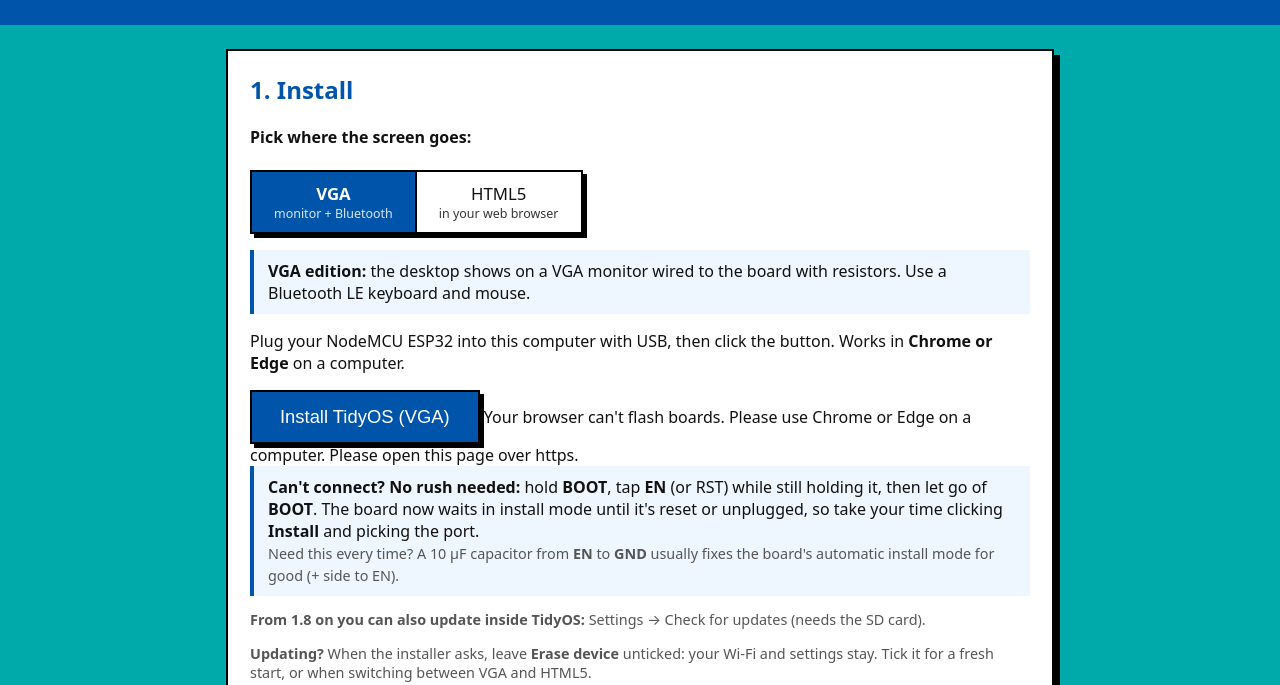
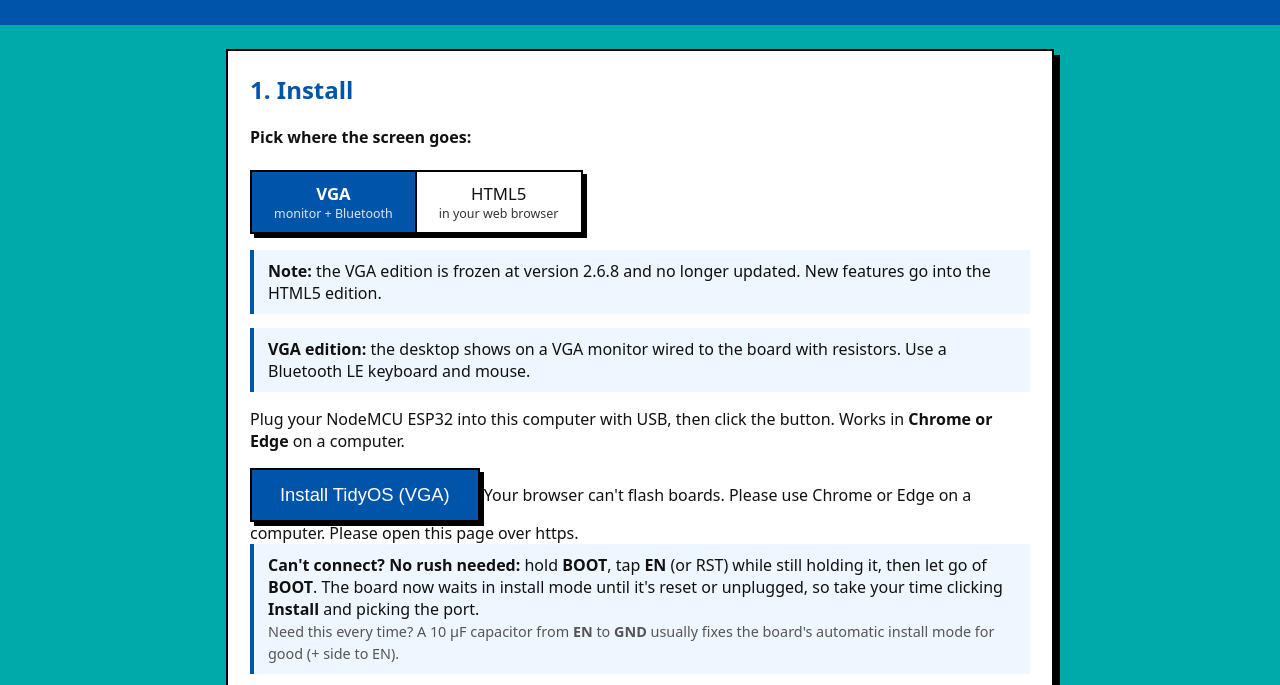
Before and after one commit to hardwaremack-prog/TidyOS-ESP32, a plain HTML site: page index.html in a window 1280 px wide. Shown: the part 107-792 px from the top of the page. Drawn offline with Linux system fonts and the light colour scheme.

Commit message:
VGA edition frozen at 2.6.8; HTML5 only from here
Co-Authored-By: Claude Opus 5.5 <noreply@anthropic.com>
Claude-Session: https://claude.ai/code/session_013eymtURSS92MJuieCcfE6J

```diff
--- a/index.html
+++ b/index.html
@@ -46,6 +46,7 @@
       <button id="ed-vga" class="on" role="radio" aria-checked="true">VGA<small>monitor + Bluetooth</small></button>
       <button id="ed-html5" role="radio" aria-checked="false">HTML5<small>in your web browser</small></button>
     </div>
+    <p class="edition vga-only"><b>Note:</b> the VGA edition is frozen at version 2.6.8 and no longer updated. New features go into the HTML5 edition.</p>
     <p class="edition vga-only"><b>VGA edition:</b> the desktop shows on a VGA monitor wired to the board with resistors. Use a Bluetooth LE keyboard and mouse.</p>
     <p class="edition html5-only"><b>HTML5 edition:</b> no monitor or resistors needed. The desktop shows in a web browser on any phone, tablet or PC on your Wi-Fi, and that browser is the keyboard and mouse. Bluetooth is off to leave more memory for apps.</p>
     <p>Plug your NodeMCU ESP32 into this computer with USB, then click the button. Works in <b>Chrome or Edge</b> on a computer.</p>
```
Also changed, not shown: 1 other file.
